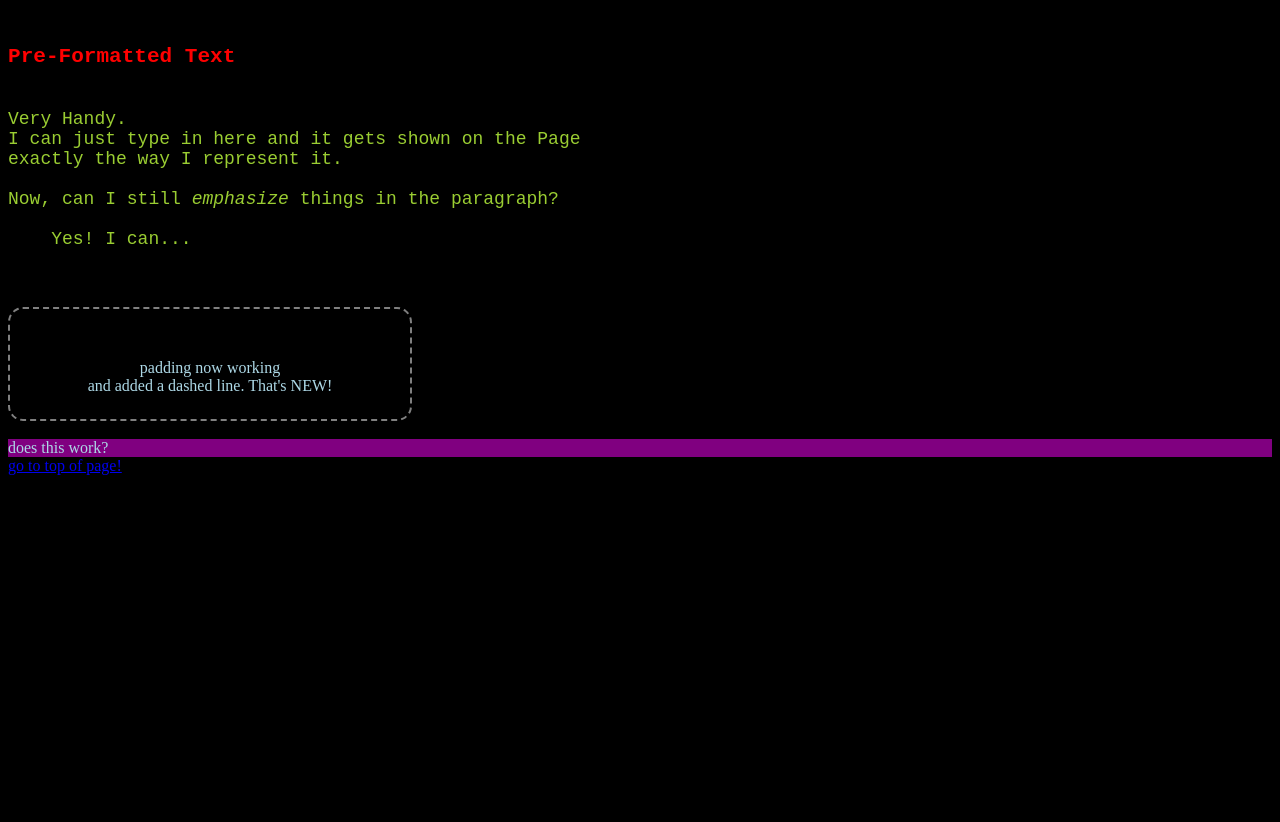
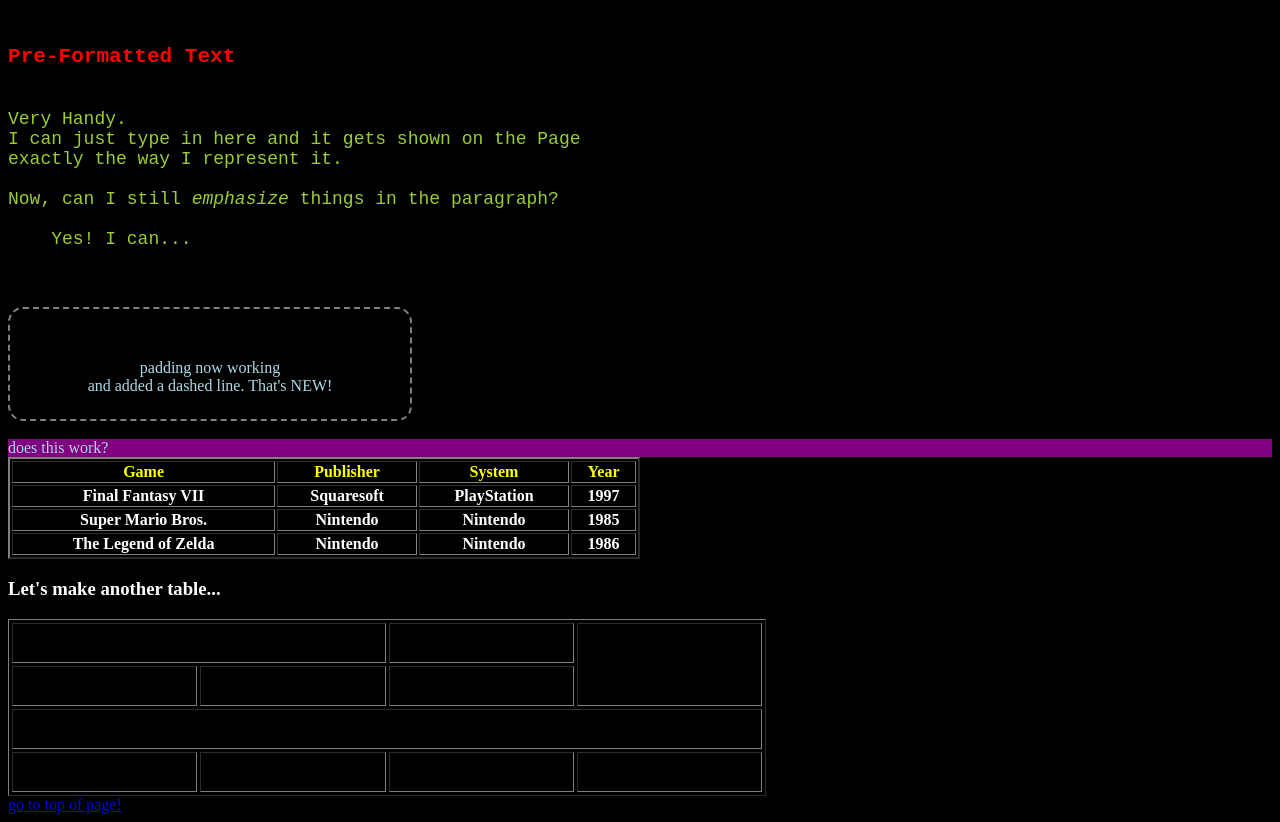
Before and after one commit to acap613/practice2, a plain HTML site: page index.html in a window 1280 px wide. Shown: the part 1041-1863 px from the top of the page. Before the commit the page ends 1524 px from the top, so only its background shows below. Drawn offline with Linux system fonts and the light colour scheme.

Commit message:
added some tables, now working on populating tables

```diff
--- a/index.html
+++ b/index.html
@@ -75,6 +75,58 @@ Now, can I still <em>emphasize</em> things in the paragraph?
    </div> <br/>
 
    <div width="300" height="100" style="color: lightblue; background-color: purple; padding: 10;"> does this work? </div>
+   <table width="50%" border="2">
+       <tr style="color: yellow;">
+           <th> Game</th>
+           <th>Publisher</th>
+           <th>System</th>
+           <th>Year</th>
+       </tr>
+       <tr>
+        <th>Final Fantasy VII</th>
+        <th>Squaresoft</th>
+        <th>PlayStation</th>
+        <th>1997</th>
+    </tr>
+    <tr>
+        <th>Super Mario Bros.</th>
+        <th>Nintendo</th>
+        <th>Nintendo</th>
+        <th>1985</th>
+    </tr>
+    <tr>
+        <th>The Legend of Zelda</th>
+        <th>Nintendo</th>
+        <th>Nintendo</th>
+        <th>1986</th>
+    </tr>
+   </table>
+   <h3>Let's make another table...</h3>
+   <table width="60%"  border="1" cellspacing="3" cellpadding="10">
+       <tr>
+           <td colspan="2">&nbsp</td>
+           <td>&nbsp</td>
+           <!-- rowspan always needs to be on top -->
+           <td rowspan="2">&nbsp</td>
+
+       </tr>
+       <tr>
+
+           <td>&nbsp</td>
+           <td>&nbsp</td>
+           <td>&nbsp</td>
+       </tr>
+       <tr>
+            <td colspan="4">&nbsp</td>
+
+        </tr>
+        <tr>
+            <td>&nbsp</td>
+            <td>&nbsp</td>
+            <td>&nbsp</td>
+            <td>&nbsp</td>
+        </tr>
+   </table>
     <a href="#top">go to top of page!</a>
 
 
```
